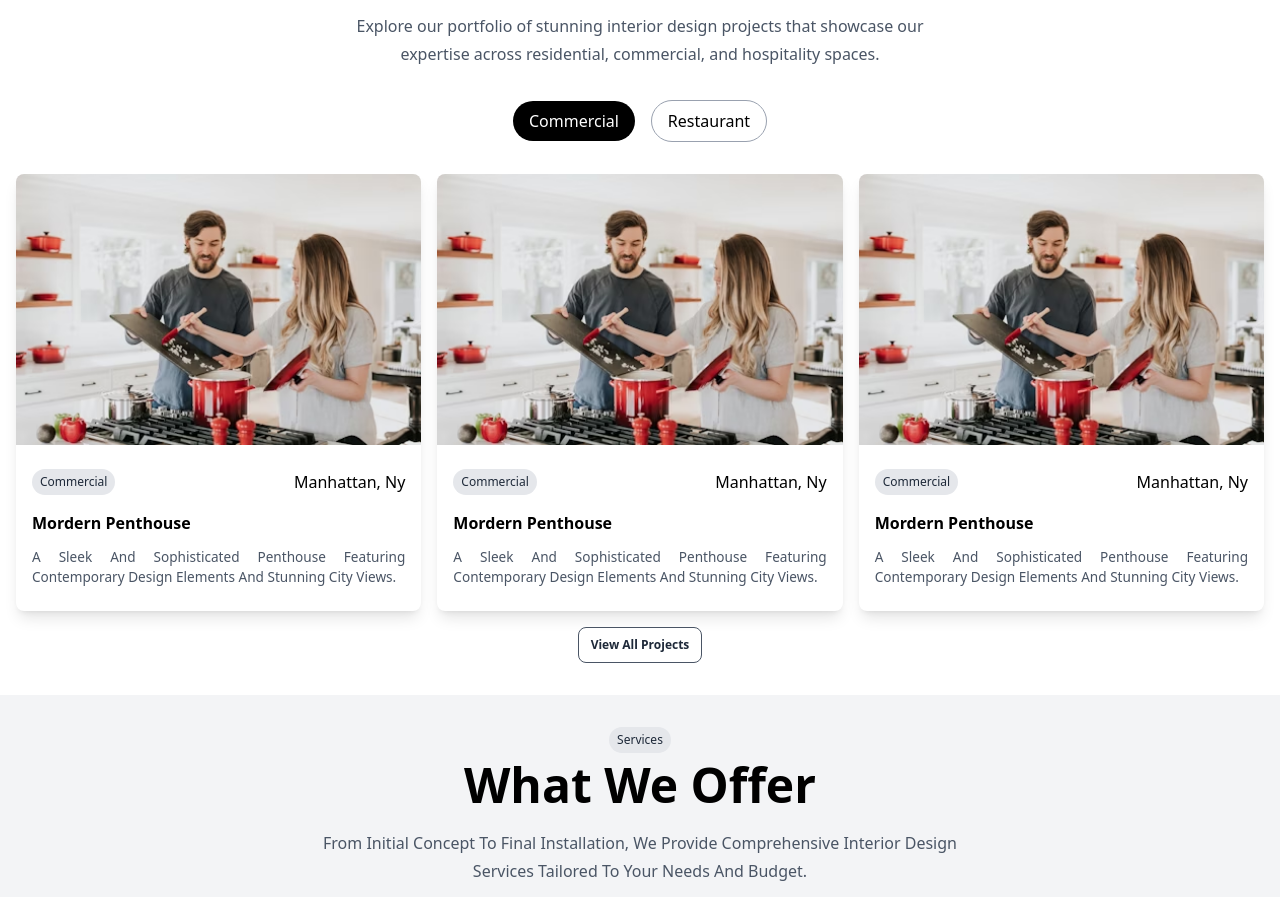
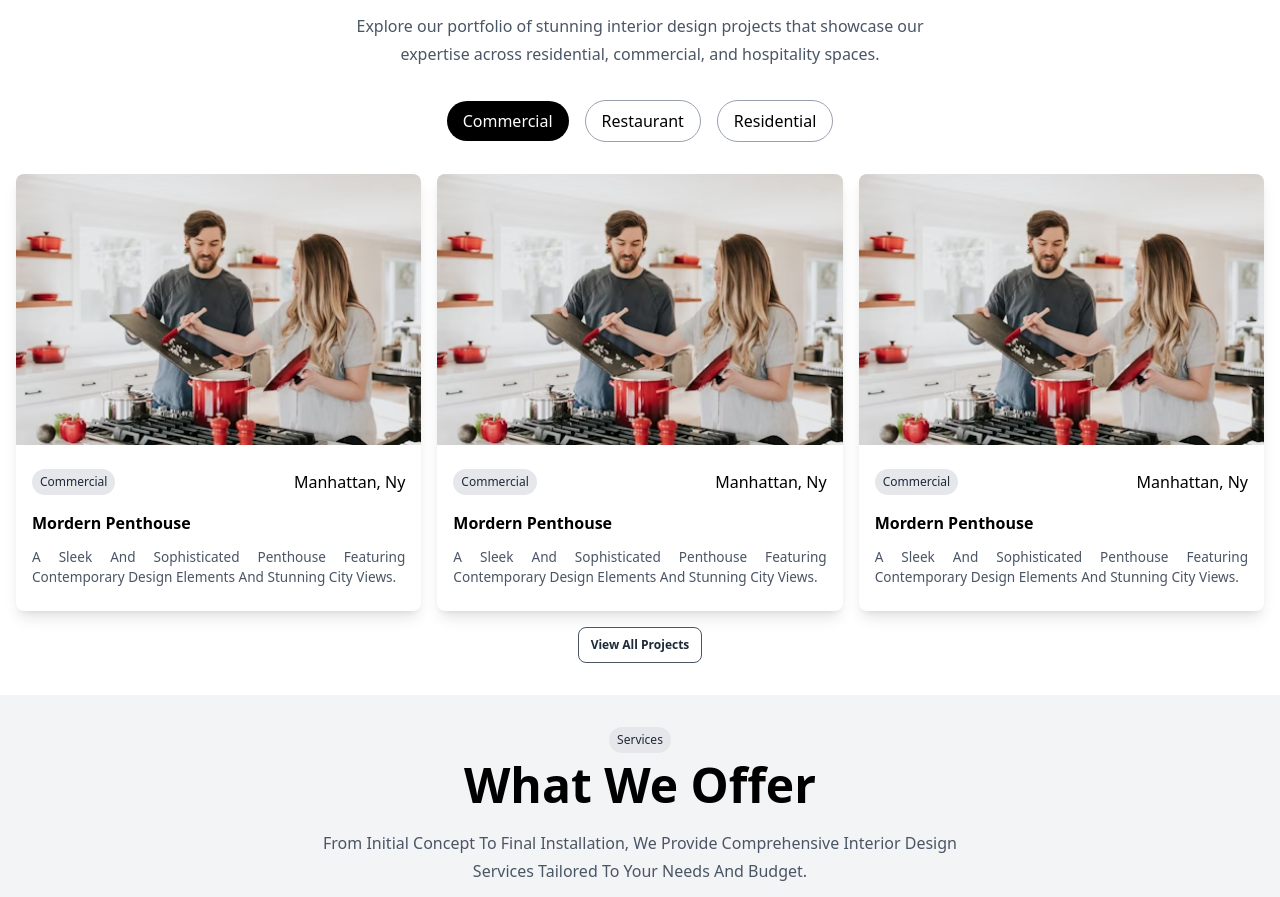
Before and after one commit to developer-chiranjeevim/Business-Website-for-G-M-Interiors, a Next.js app: page / in a window 1280 px wide. Shown: the part 1521-2418 px from the top of the page. Built offline with nearby package versions, Linux system fonts and the light colour scheme.

Commit message:
Updated: Added Residential Category on Portfolio Page

```diff
--- /dev/null
+++ b/public/data/residential.json
@@ -0,0 +1,22 @@
+{
+    "datas": [
+        {
+            "image":"/about-1.avif",
+            "location": "manhattan, ny",
+            "title": "mordern penthouse",
+            "description": "A sleek and sophisticated residential penthouse featuring contemporary design elements and stunning city views."
+        },
+        {
+            "image":"/about-1.avif",
+            "location": "manhattan, ny",
+            "title": "mordern penthouse",
+            "description": "A sleek and sophisticated residential penthouse featuring contemporary design elements and stunning city views."
+        },
+        {
+            "image":"/about-1.avif",
+            "location": "manhattan, ny",
+            "title": "mordern penthouse",
+            "description": "A sleek and sophisticated residential penthouse featuring contemporary design elements and stunning city views."
+        }
+    ]
+}
--- a/src/app/components/Portfolio.tsx
+++ b/src/app/components/Portfolio.tsx
@@ -43,11 +43,7 @@ const Portfolio : React.FC = () => {
         if(current == optionActive){
             return;
         }else{
-            if(optionActive == "commercial"){
-                setOptionActive("restaurant");
-            }else{
-                setOptionActive("commercial");
-            };
+            setOptionActive(current);
         };
 
         // console.log(optionActive);
@@ -73,6 +69,7 @@ const Portfolio : React.FC = () => {
                                 {/* <li className="capitalize border-[1px] border-gray-400 rounded-full cursor-pointer px-[1rem] py-[0.5rem]">residential</li> */}
                                 <li onClick={(event) => toggleOption("commercial")} className={(optionActive == "commercial"?"capitalize bg-black text-white px-[1rem] py-[0.5rem] rounded-full cursor-pointer":"capitalize border-[1px] border-gray-400 rounded-full cursor-pointer px-[1rem] py-[0.5rem]")}>commercial</li>
                                 <li onClick={(event) => toggleOption("restaurant")} className={(optionActive == "restaurant"?"capitalize bg-black text-white px-[1rem] py-[0.5rem] rounded-full cursor-pointer":"capitalize border-[1px] border-gray-400 rounded-full cursor-pointer px-[1rem] py-[0.5rem]")}>restaurant</li>
+                                <li onClick={(event) => toggleOption("residential")} className={(optionActive == "residential"?"capitalize bg-black text-white px-[1rem] py-[0.5rem] rounded-full cursor-pointer":"capitalize border-[1px] border-gray-400 rounded-full cursor-pointer px-[1rem] py-[0.5rem]")}>residential</li>
                             </ul>
                         </div>
                     </div>
@@ -86,21 +83,6 @@ const Portfolio : React.FC = () => {
                                 </div>
                             ))
                         }
-                        {/* <div className="col-span-2 md:col-span-1 lg:col-span-1">
-                            <ProjectCard />
-                        </div>
-                        <div className="col-span-2 md:col-span-1 lg:col-span-1">
-                            <ProjectCard />
-                        </div>
-                         <div className="col-span-2 md:col-span-1 lg:col-span-1">
-                            <ProjectCard />
-                        </div>
-                         <div className="col-span-2 md:col-span-1 lg:col-span-1">
-                            <ProjectCard />
-                        </div>
-                         <div className="col-span-2 md:col-span-1 lg:col-span-1">
-                            <ProjectCard />
-                        </div> */}
                     </div>
                     <div className="w-full flex justify-center">
                         <button className="w-full font-semibold lg:w-fit cursor-pointer bg-white border-[1px] border-gray-600 px-[0.75rem] py-[0.5rem] text-[0.75rem] text-gray-800 rounded-lg capitalize flex items-center justify-center gap-[0.25rem]">
```
